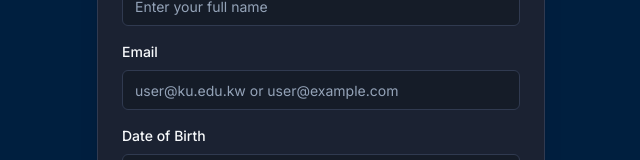
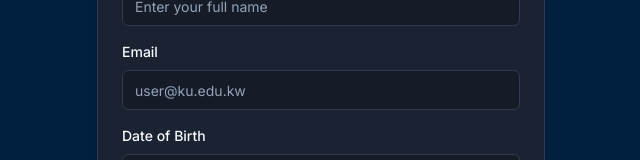
Before and after one commit to S-a-m-27/lovedu-frontend, a Next.js app: page /signup in a window 1280 px wide. Shown: the part 333-493 px from the top of the page, without its empty margins (319-959 px from the left). Built offline with nearby package versions, Linux system fonts and the light colour scheme; no server answers.

Commit message:
restricted normal signups

```diff
--- a/app/(auth)/login/page.tsx
+++ b/app/(auth)/login/page.tsx
@@ -31,12 +31,11 @@ export default function LoginPage() {
     setLoading(true)
 
     // Check if email is from Kuwait University
-    // COMMENTED OUT FOR TESTING - Allow all emails
-    // if (!isKuwaitUniversityEmail(email)) {
-    //   setError(t('auth.domainRestriction'))
-    //   setLoading(false)
-    //   return
-    // }
+    if (!isKuwaitUniversityEmail(email)) {
+      setError(t('auth.domainRestriction'))
+      setLoading(false)
+      return
+    }
 
     try {
       const { data, error } = await signIn(email, password)
--- a/app/(auth)/signup/page.tsx
+++ b/app/(auth)/signup/page.tsx
@@ -57,6 +57,13 @@ export default function SignupPage() {
     // Check password length
     if (password.length < 6) {
       setError('Password must be at least 6 characters')
+      setLoading(false)
+      return
+    }
+
+    // Check if email is from Kuwait University
+    if (!isKuwaitUniversityEmail(email)) {
+      setError(t('auth.domainRestriction'))
       setLoading(false)
       return
     }
@@ -148,7 +155,7 @@ export default function SignupPage() {
                   type="email"
                   value={email}
                   onChange={(e) => setEmail(e.target.value)}
-                  placeholder="user@ku.edu.kw or user@example.com"
+                  placeholder="user@ku.edu.kw"
                   required
                   className="w-full"
                 />
```
